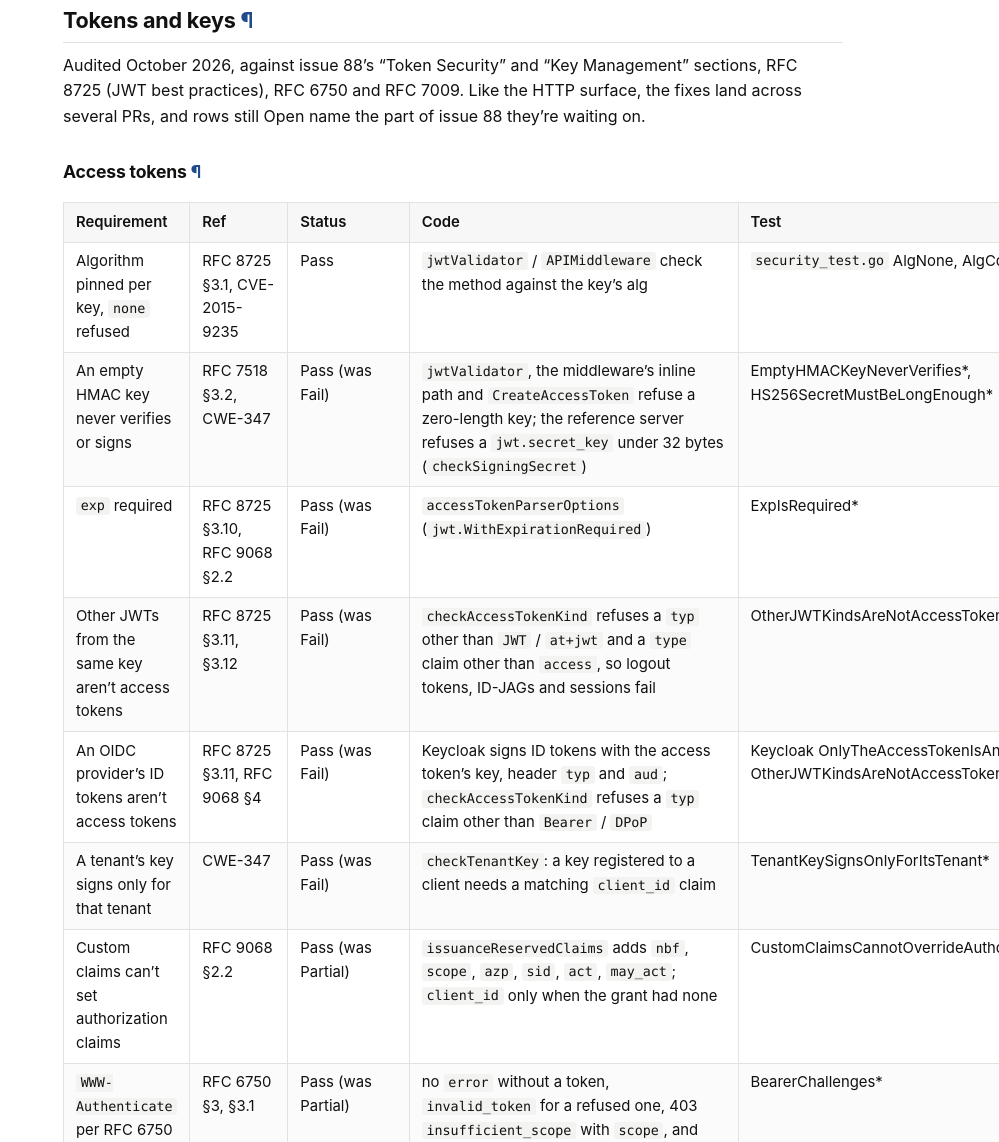
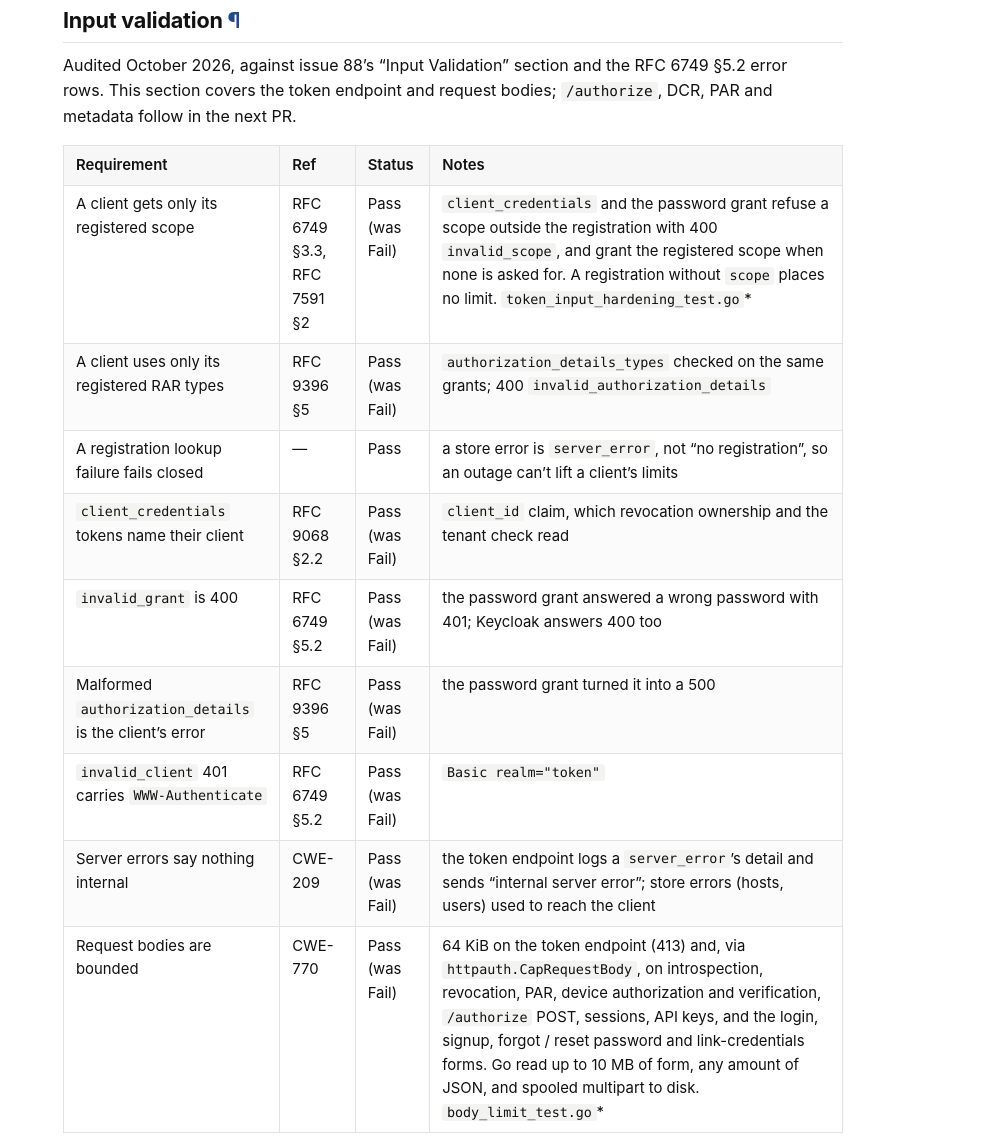
Before and after one commit to panyam/oneauth, a plain HTML site: page conformance/security-audit/index.html in a window 1280 px wide. Shown: the part 10623-11765 px from the top of the page, without its empty margins (281-1280 px from the left). Drawn offline with Linux system fonts and the light colour scheme.

Commit message:
Deploy OneAuth docs site (9dbd039870afb3f886e21ad74dc9a656caa6c7b4) 9dbd039870afb3f886e21ad74dc9a656caa6c7b4

```diff
--- a/conformance/security-audit/index.html
+++ b/conformance/security-audit/index.html
@@ -962,6 +962,76 @@ The fixes land across several PRs; the Status column says which rows are done.</
 </tr>
 </tbody>
 </table>
+<h2 id="input-validation">Input validation <a class="anchor" href="#input-validation">¶</a></h2>
+<p>Audited October 2026, against issue 88&rsquo;s &ldquo;Input Validation&rdquo; section and the RFC 6749 §5.2 error<br />
+rows. This section covers the token endpoint and request bodies; <code>/authorize</code>, DCR, PAR and<br />
+metadata follow in the next PR.</p>
+<table>
+<thead>
+<tr>
+<th>Requirement</th>
+<th>Ref</th>
+<th>Status</th>
+<th>Notes</th>
+</tr>
+</thead>
+<tbody>
+<tr>
+<td>A client gets only its registered scope</td>
+<td>RFC 6749 §3.3, RFC 7591 §2</td>
+<td>Pass (was Fail)</td>
+<td><code>client_credentials</code> and the password grant refuse a scope outside the registration with 400 <code>invalid_scope</code>, and grant the registered scope when none is asked for. A registration without <code>scope</code> places no limit. <code>token_input_hardening_test.go</code>*</td>
+</tr>
+<tr>
+<td>A client uses only its registered RAR types</td>
+<td>RFC 9396 §5</td>
+<td>Pass (was Fail)</td>
+<td><code>authorization_details_types</code> checked on the same grants; 400 <code>invalid_authorization_details</code></td>
+</tr>
+<tr>
+<td>A registration lookup failure fails closed</td>
+<td>—</td>
+<td>Pass</td>
+<td>a store error is <code>server_error</code>, not &ldquo;no registration&rdquo;, so an outage can&rsquo;t lift a client&rsquo;s limits</td>
+</tr>
+<tr>
+<td><code>client_credentials</code> tokens name their client</td>
+<td>RFC 9068 §2.2</td>
+<td>Pass (was Fail)</td>
+<td><code>client_id</code> claim, which revocation ownership and the tenant check read</td>
+</tr>
+<tr>
+<td><code>invalid_grant</code> is 400</td>
+<td>RFC 6749 §5.2</td>
+<td>Pass (was Fail)</td>
+<td>the password grant answered a wrong password with 401; Keycloak answers 400 too</td>
+</tr>
+<tr>
+<td>Malformed <code>authorization_details</code> is the client&rsquo;s error</td>
+<td>RFC 9396 §5</td>
+<td>Pass (was Fail)</td>
+<td>the password grant turned it into a 500</td>
+</tr>
+<tr>
+<td><code>invalid_client</code> 401 carries <code>WWW-Authenticate</code></td>
+<td>RFC 6749 §5.2</td>
+<td>Pass (was Fail)</td>
+<td><code>Basic realm=&quot;token&quot;</code></td>
+</tr>
+<tr>
+<td>Server errors say nothing internal</td>
+<td>CWE-209</td>
+<td>Pass (was Fail)</td>
+<td>the token endpoint logs a <code>server_error</code>&rsquo;s detail and sends &ldquo;internal server error&rdquo;; store errors (hosts, users) used to reach the client</td>
+</tr>
+<tr>
+<td>Request bodies are bounded</td>
+<td>CWE-770</td>
+<td>Pass (was Fail)</td>
+<td>64 KiB on the token endpoint (413) and, via <code>httpauth.CapRequestBody</code>, on introspection, revocation, PAR, device authorization and verification, <code>/authorize</code> POST, sessions, API keys, and the login, signup, forgot / reset password and link-credentials forms. Go read up to 10 MB of form, any amount of JSON, and spooled multipart to disk. <code>body_limit_test.go</code>*</td>
+</tr>
+</tbody>
+</table>
 <h2 id="tokens-and-keys">Tokens and keys <a class="anchor" href="#tokens-and-keys">¶</a></h2>
 <p>Audited October 2026, against issue 88&rsquo;s &ldquo;Token Security&rdquo; and &ldquo;Key Management&rdquo; sections, RFC<br />
 8725 (JWT best practices), RFC 6750 and RFC 7009. Like the HTTP surface, the fixes land across<br />
```
